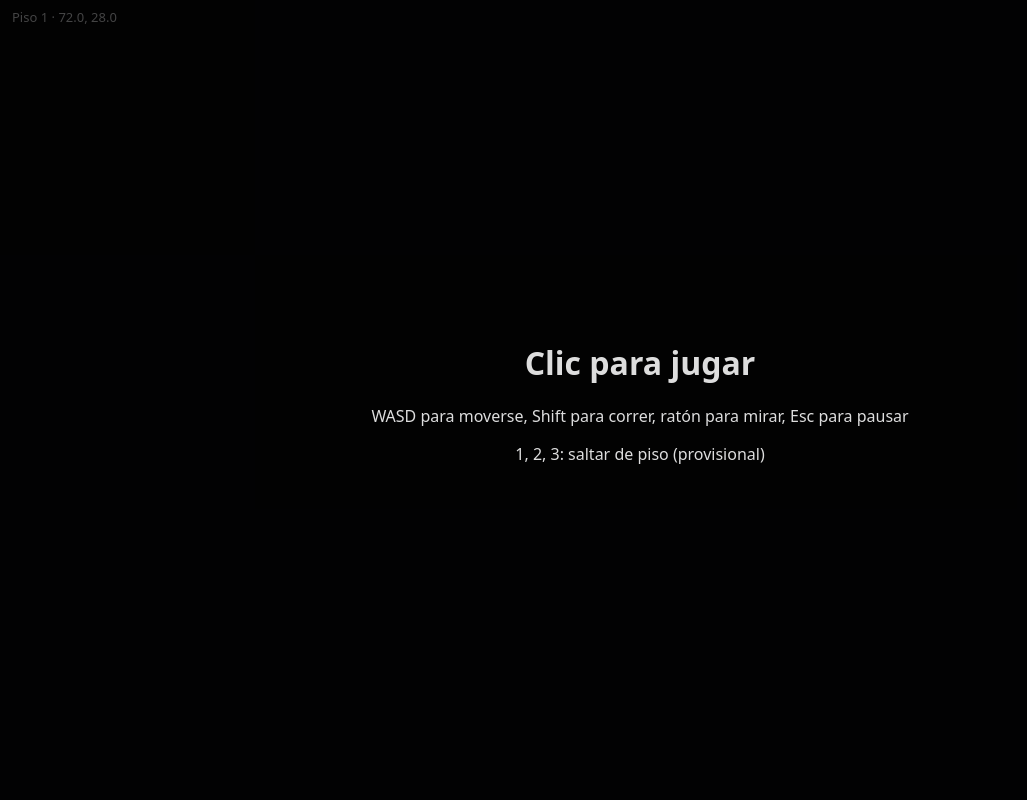
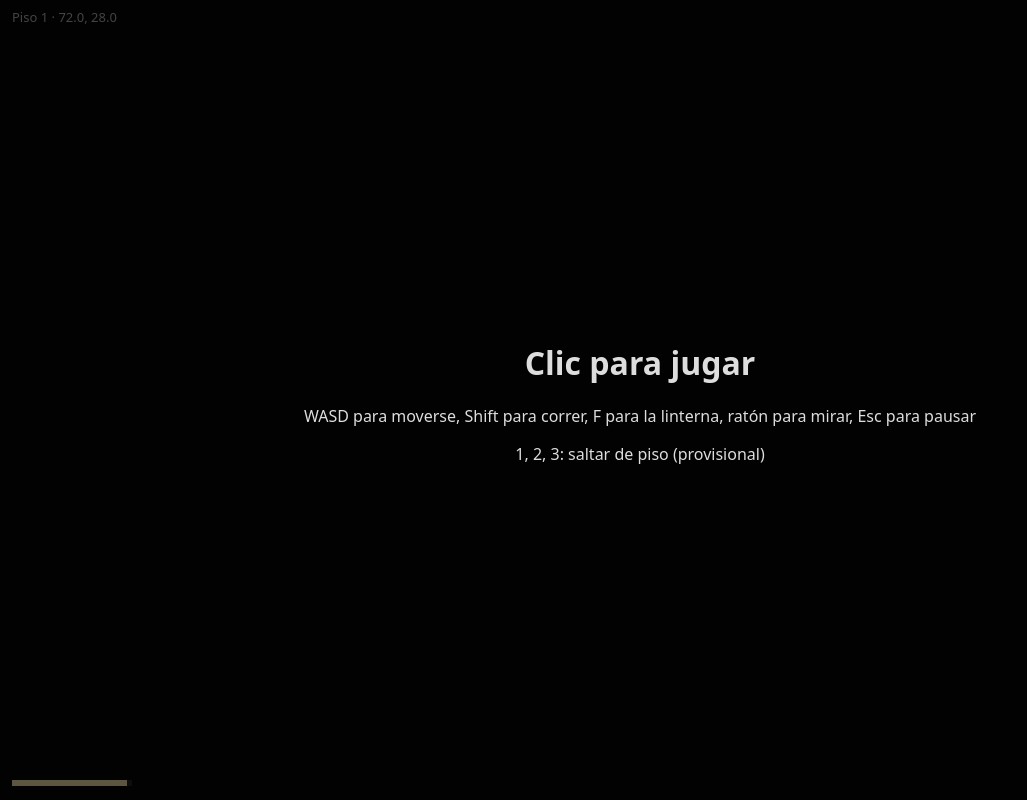
Before and after one commit to augurios/Mallnesia, a Next.js app: page / in a window 1280 px wide. Shown: the whole page, without its empty margins (0-1027 px from the left). Built offline with nearby package versions, Linux system fonts and the light colour scheme; no server answers.

Commit message:
flashlight mechanic

```diff
--- a/src/app/GameCanvas.tsx
+++ b/src/app/GameCanvas.tsx
@@ -28,6 +28,14 @@ export default function GameCanvas() {
           {es.floor} {status.floor} · {status.x.toFixed(1)}, {status.y.toFixed(1)}
         </div>
       )}
+      {status && (
+        <div className="game-flashlight" aria-label={es.flashlight}>
+          <div
+            className={status.flashlightOn ? "game-flashlight-fill on" : "game-flashlight-fill"}
+            style={{ width: `${Math.round(status.charge * 100)}%` }}
+          />
+        </div>
+      )}
       {!locked && (
         <div className="game-hint" onClick={() => runtimeRef.current?.requestLock()}>
           <div>
--- a/src/app/globals.css
+++ b/src/app/globals.css
@@ -39,3 +39,22 @@ body {
   color: #aaa;
   pointer-events: none;
 }
+
+.game-flashlight {
+  position: absolute;
+  left: 12px;
+  bottom: 14px;
+  width: 120px;
+  height: 6px;
+  background: rgba(255, 255, 255, 0.12);
+  pointer-events: none;
+}
+
+.game-flashlight-fill {
+  height: 100%;
+  background: #777;
+}
+
+.game-flashlight-fill.on {
+  background: #e8d9a0;
+}
--- a/src/engine/runtime.ts
+++ b/src/engine/runtime.ts
@@ -8,6 +8,9 @@ export interface PlayerStatus {
   /** Position in floor-plan meters (x east, y north). */
   x: number;
   y: number;
+  /** Flashlight charge, 0 to 1, and whether the light is on. */
+  charge: number;
+  flashlightOn: boolean;
 }
 
 export interface RuntimeOptions {
@@ -26,6 +29,11 @@ const RUN_SPEED = 7;
 const LOOK_SPEED = 0.0022;
 const PLAYER_RADIUS = 0.35;
 const COLLIDER_HEIGHT = 1.0; // the collision sphere sits at chest height, so railings (1.1 m) block too
+const FLASH_INTENSITY = 60;
+const FLASH_DRAIN = 1 / 120; // charge per second while on: 2 minutes of light
+const FLASH_RECHARGE = 1 / 90; // charge per second while off: 90 seconds to refill
+const FLASH_MIN_ON = 0.1; // can't switch on below this
+const FLASH_DIM_BELOW = 0.2; // the beam fades out under this charge
 const FLOOR_HEIGHT = 5; // keep in sync with scripts/build-blockout.mts
 const BLOCKOUT_URL = "./models/mall_blockout.glb";
 
@@ -53,8 +61,9 @@ export function createRuntime(root: HTMLElement, options: RuntimeOptions = {}):
   const params = new URLSearchParams(window.location.search);
   camera.fov = parseFloat(params.get("fov") ?? "") || camera.fov; // debug: ?fov=<vertical degrees>
 
-  scene.add(new THREE.AmbientLight(0x6070a0, 0.9));
-  const torch = new THREE.SpotLight(0xfff2d0, 60, 40, Math.PI / 5, 0.4);
+  const ambientLevel = parseFloat(params.get("ambient") ?? "");
+  scene.add(new THREE.AmbientLight(0x6070a0, Number.isFinite(ambientLevel) ? ambientLevel : 0.3)); // debug: ?ambient=<intensity>
+  const torch = new THREE.SpotLight(0xfff2d0, FLASH_INTENSITY, 40, Math.PI / 5, 0.4);
   torch.position.set(0, 0, 0);
   torch.target.position.set(0, 0, -1);
   camera.add(torch, torch.target);
@@ -92,6 +101,10 @@ export function createRuntime(root: HTMLElement, options: RuntimeOptions = {}):
 
   const onKeyDown = (e: KeyboardEvent) => {
     keys.add(e.code);
+    if (e.code === "KeyF" && !e.repeat) {
+      if (flashOn) flashOn = false;
+      else if (charge >= FLASH_MIN_ON) flashOn = true;
+    }
     const jump = { Digit1: 0, Digit2: 1, Digit3: 2 }[e.code];
     if (jump !== undefined) {
       floor = jump;
@@ -161,6 +174,8 @@ export function createRuntime(root: HTMLElement, options: RuntimeOptions = {}):
   }
 
   let last = performance.now();
+  let charge = 1;
+  let flashOn = true;
   let frame = 0;
   let statusTimer = 0;
   const tick = () => {
@@ -180,13 +195,17 @@ export function createRuntime(root: HTMLElement, options: RuntimeOptions = {}):
       collide();
     }
 
+    charge = flashOn ? Math.max(0, charge - FLASH_DRAIN * dt) : Math.min(1, charge + FLASH_RECHARGE * dt);
+    if (charge === 0) flashOn = false;
+    torch.intensity = flashOn ? FLASH_INTENSITY * Math.min(1, charge / FLASH_DIM_BELOW) : 0;
+
     camera.position.set(player.x, floor * FLOOR_HEIGHT + EYE_HEIGHT, player.z);
     camera.rotation.set(pitch, yaw, 0);
     renderer.render(scene, camera);
 
     if (++statusTimer >= 10) {
       statusTimer = 1;
-      options.onStatus?.({ floor: floor + 1, x: player.x, y: -player.z });
+      options.onStatus?.({ floor: floor + 1, x: player.x, y: -player.z, charge, flashlightOn: flashOn });
     }
   };
   tick();
--- a/src/strings/es-CR.ts
+++ b/src/strings/es-CR.ts
@@ -1,7 +1,8 @@
 // All UI and in-world text lives here (Costa Rican Spanish).
 export const es = {
   clickToPlay: "Clic para jugar",
-  controls: "WASD para moverse, Shift para correr, ratón para mirar, Esc para pausar",
+  controls: "WASD para moverse, Shift para correr, F para la linterna, ratón para mirar, Esc para pausar",
   debugFloors: "1, 2, 3: saltar de piso (provisional)",
   floor: "Piso",
+  flashlight: "Linterna",
 } as const;
```
Also changed, not shown: 1 other file (tests, documents, lock files or other folders).
